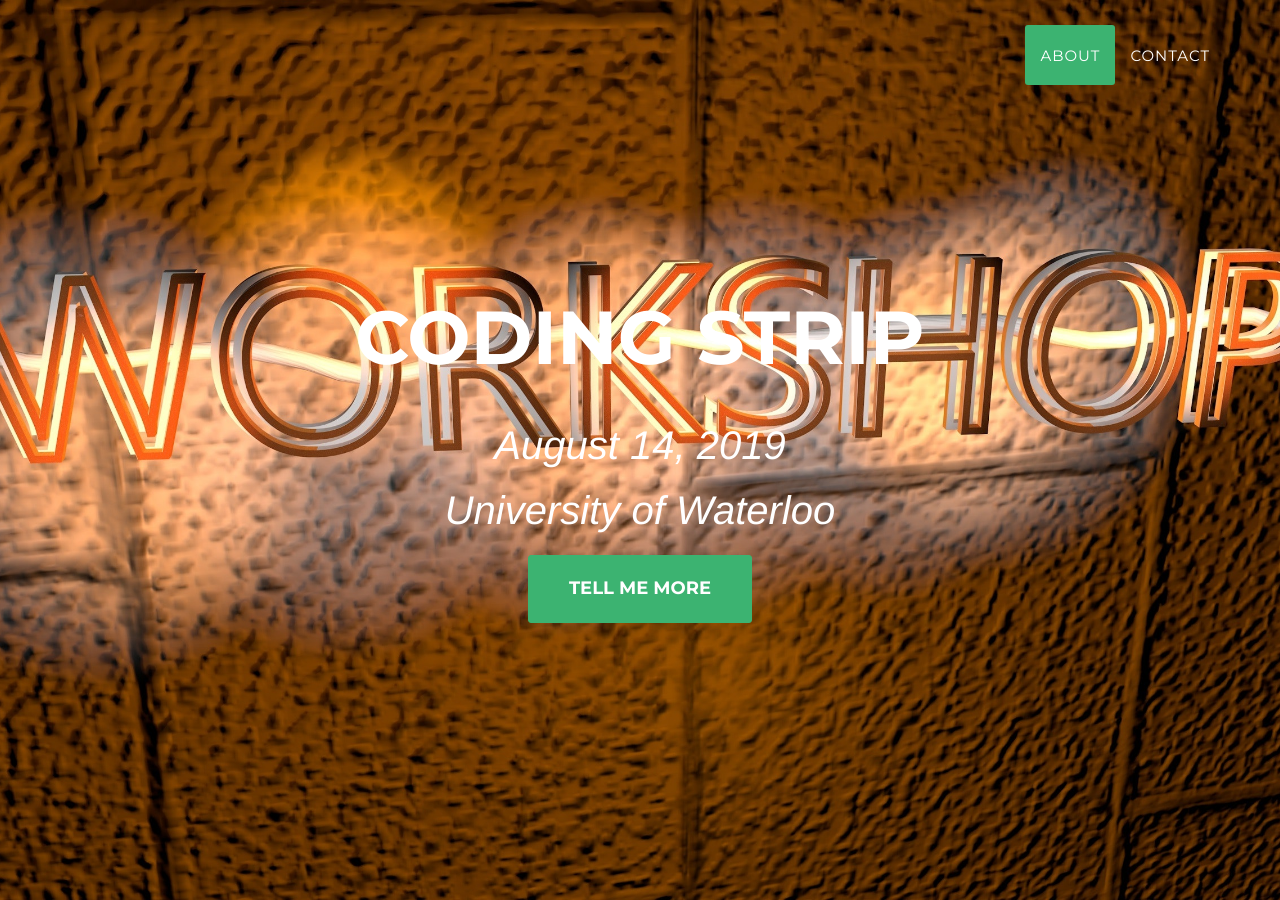
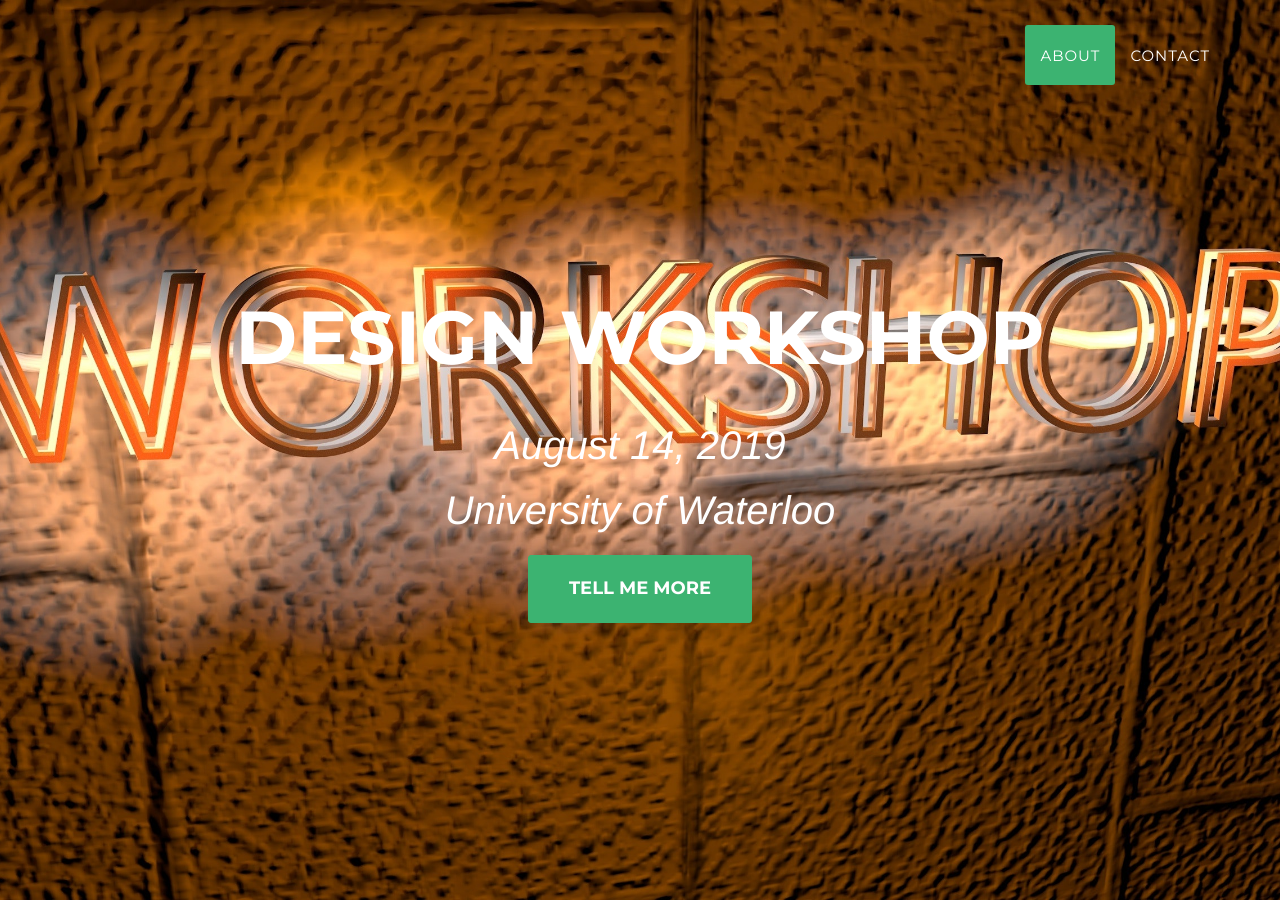
Before and after one commit to codingstrip/codingstrip.github.io, a Jekyll site: the page built from index.html, in a window 1280 px wide and 900 px high. Built offline with Jekyll 4.4.1, drawn with Linux system fonts in a browser that asks for light colours; some web fonts are replaced.

Commit message:
Change title

```diff
--- a/_layouts/2017_home.html
+++ b/_layouts/2017_home.html
@@ -12,7 +12,7 @@
     <header>
         <div class="container">
             <div class="intro-text">
-                <div class="intro-heading">Coding Strip<br></div>
+                <div class="intro-heading">Design Workshop<br></div>
                 <div class="intro-lead-in">August 14, 2019</div>
                 <div class="intro-lead-in">University of Waterloo</div>
                 <a href="#about" class="page-scroll btn btn-xl">Tell Me More</a>
```
